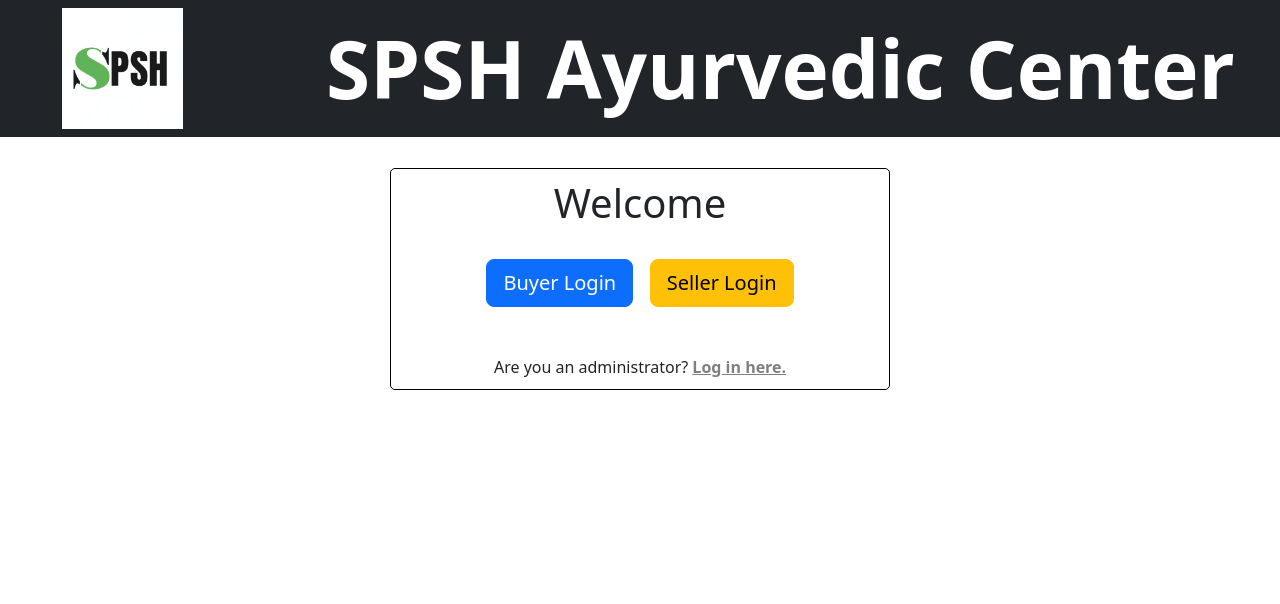
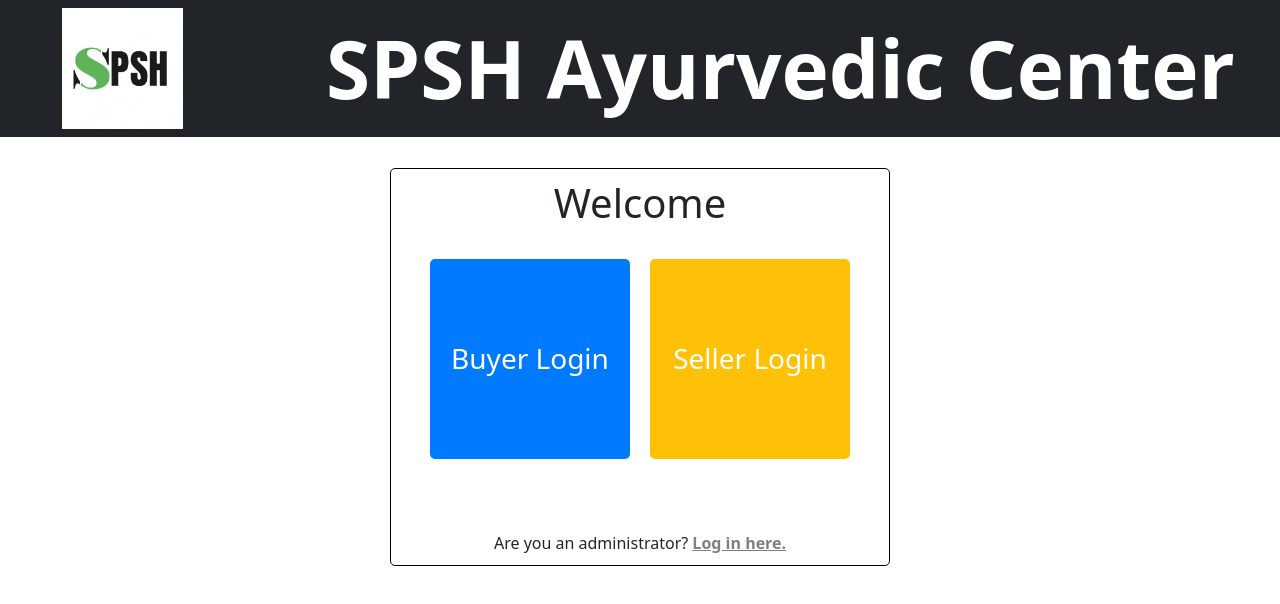
Before and after one commit to PoornaSenadheera100/SPSH-Ayurvedic-Center, a React (Create React App) app in the folder frontend/: page / in a window 1280 px wide. Shown: the top 604 px of the page. Built offline with nearby package versions, Linux system fonts and the light colour scheme; no server answers.

Commit message:
Adding carts to the buttons

```diff
--- a/frontend/src/components/Welcome.js
+++ b/frontend/src/components/Welcome.js
@@ -1,13 +1,24 @@
 export default function Welcome(){
+
     return(
         <div className="container">
             <center>
                 <div align="center" style={{border: '1px solid black', borderRadius: '5px', padding: '10px', maxWidth: '500px', margin: '0 auto'}}>
                     <h1>Welcome</h1>
                     <br></br>
-                <a href="/buyerlogin"><button className="btn btn-primary btn-lg">Buyer Login</button></a>
-                &nbsp;&nbsp;&nbsp;&nbsp;
-                <a href="/sellerlogin"><button className="btn btn-warning btn-lg">Seller Login</button></a>
+                    <div style={{display: 'flex', justifyContent: 'center'}}>
+                        <a href="/buyerlogin" style={{textDecoration: 'none'}}>
+
+                            <div style={{backgroundColor: '#007bff', borderRadius: '5px', padding: '10px', height: '200px', width: '200px', margin: '0 10px', display: 'flex', flexDirection: 'column', justifyContent: 'center', alignItems: 'center'}}>
+                                <h3 style={{margin: '0', color: '#fff'}}>Buyer Login</h3>
+                            </div>
+                        </a>
+                        <a href="/sellerlogin" style={{textDecoration: 'none'}}>
+                            <div style={{backgroundColor: '#ffc107', borderRadius: '5px', padding: '10px', height: '200px', width: '200px', margin: '0 10px', display: 'flex', flexDirection: 'column', justifyContent: 'center', alignItems: 'center'}}>
+                                <h3 style={{margin: '0', color: '#fff'}}>Seller Login</h3>
+                            </div>
+                        </a>
+                    </div>
                     <br></br>
                     <br></br>
                     <br></br>
@@ -15,6 +26,5 @@ export default function Welcome(){
                 </div>
             </center>
         </div>
-
     )
 }
```
Lines whose indentation alone changed are shown as unchanged.
